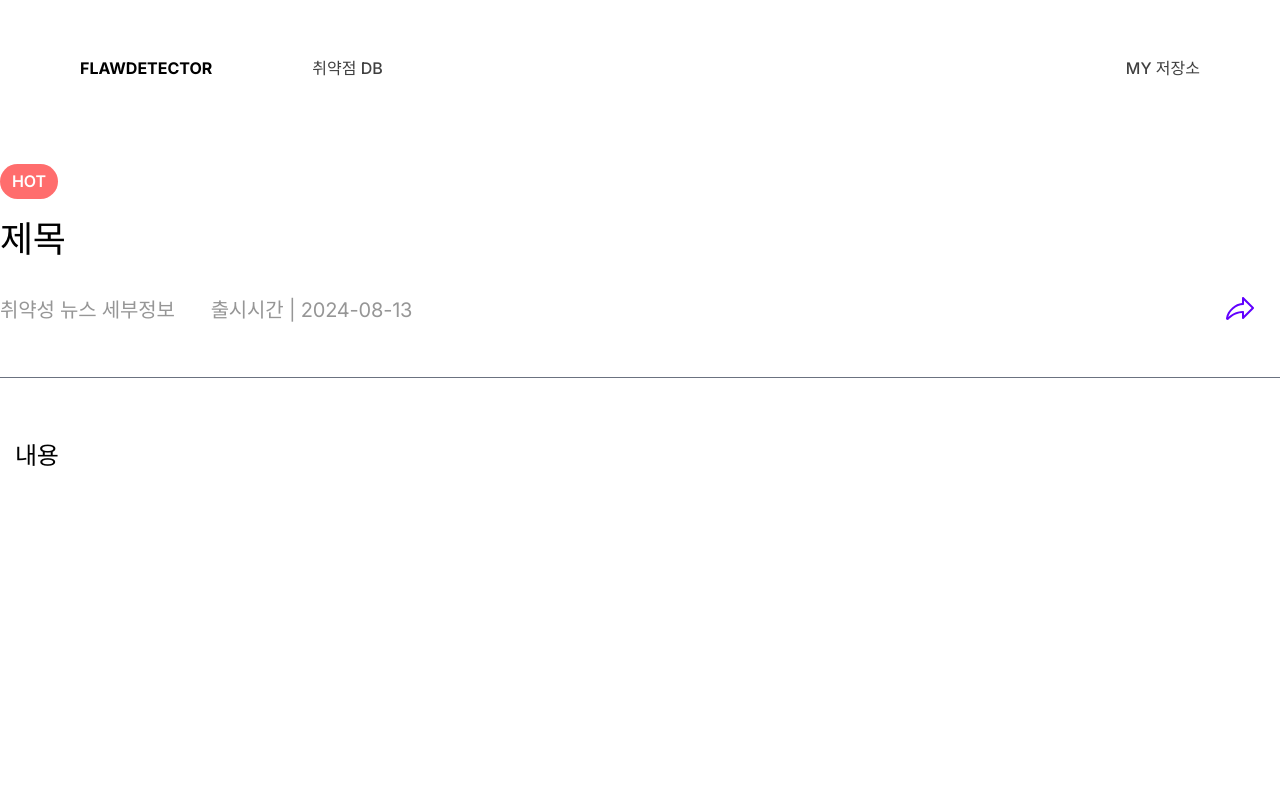
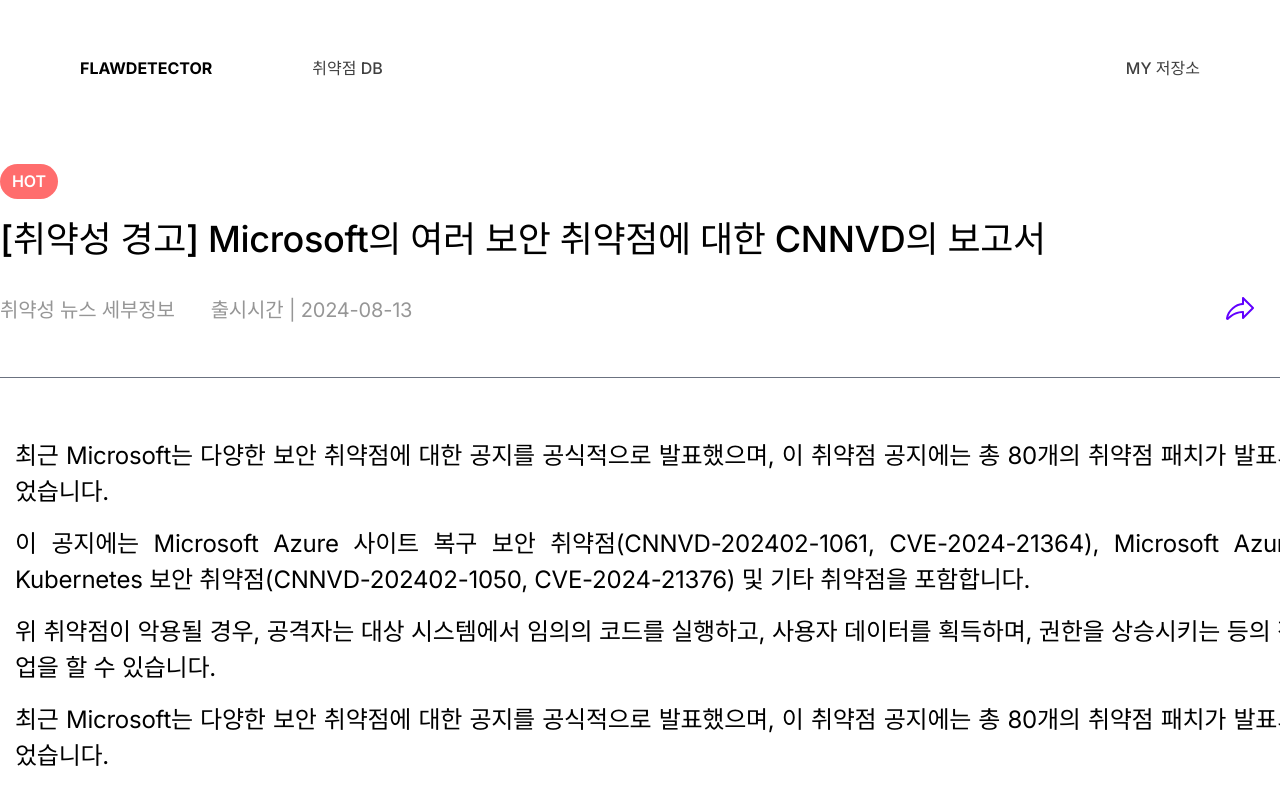
Before and after one commit to luc7yvicky/flaw-detector, a Next.js app: page /vulnerability-db/1 in a window 1280 px wide. Shown: the top 794 px of the page. Built offline with nearby package versions, Linux system fonts and the light colour scheme.

Commit message:
Modify : article의 문단 구분 및 양쪽정렬을 위한 content 렌더링 방식 수정

```diff
--- a/src/app/vulnerability-db/[id]/page.tsx
+++ b/src/app/vulnerability-db/[id]/page.tsx
@@ -12,9 +12,20 @@
 import VulnerabilityGrid from "@/components/vulnerability-db/VulnerabilityGrid";
 
 export default function page() {
+  //임시 더미데이터
   const articleData = {
-    title: "제목",
-    content: "내용",
+    title: "[취약성 경고] Microsoft의 여러 보안 취약점에 대한 CNNVD의 보고서",
+    content: `최근 Microsoft는 다양한 보안 취약점에 대한 공지를 공식적으로 발표했으며, 이 취약점 공지에는 총 80개의 취약점 패치가 발표되었습니다.
+
+      이 공지에는 Microsoft Azure 사이트 복구 보안 취약점(CNNVD-202402-1061, CVE-2024-21364), Microsoft Azure Kubernetes 보안 취약점(CNNVD-202402-1050, CVE-2024-21376) 및 기타 취약점을 포함합니다.
+
+      위 취약점이 악용될 경우, 공격자는 대상 시스템에서 임의의 코드를 실행하고, 사용자 데이터를 획득하며, 권한을 상승시키는 등의 작업을 할 수 있습니다.
+
+      최근 Microsoft는 다양한 보안 취약점에 대한 공지를 공식적으로 발표했으며, 이 취약점 공지에는 총 80개의 취약점 패치가 발표되었습니다.
+
+      이 공지에는 Microsoft Azure 사이트 복구 보안 취약점(CNNVD-202402-1061, CVE-2024-21364), Microsoft Azure Kubernetes 보안 취약점(CNNVD-202402-1050, CVE-2024-21376) 및 기타 취약점을 포함합니다.
+
+      위 취약점이 악용될 경우, 공격자는 대상 시스템에서 임의의 코드를 실행하고, 사용자 데이터를 획득하며, 권한을 상승시키는 등의 작업을 할 수 있습니다.`,
     createdAt: "2024-08-13",
     showLabel: true,
     labelVariant: "hot",
--- a/src/components/vulnerability-db/ArticleDetail.tsx
+++ b/src/components/vulnerability-db/ArticleDetail.tsx
@@ -40,7 +40,11 @@
       </div>
       <div className="mx-auto mb-[3.75rem] h-[43.75rem] w-[82.125rem] gap-[0.625rem] border-b border-b-gray-500 pb-[3.75rem]">
         <div className="max-h-[43.75rem] overflow-y-auto px-[0.938rem] text-2xl font-normal leading-[2.25rem] tracking-[-0.01em]">
-          <p>{content}</p>
+          {content.split("\n").map((paragraph, idx) => (
+            <p key={idx} className="mb-4 text-justify">
+              {paragraph}
+            </p>
+          ))}
         </div>
       </div>
     </>
```
